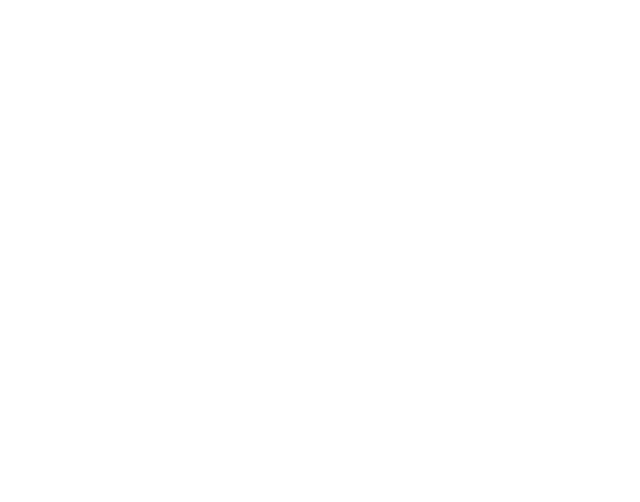
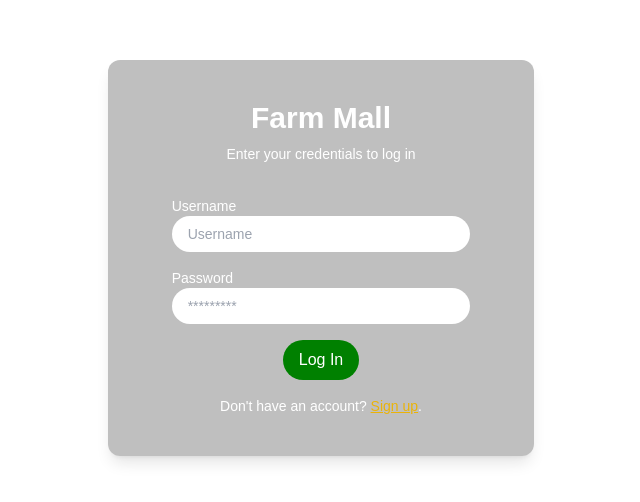
Before and after one commit to Griffin-Ndede/farm_mall, a React (Vite) app: page /login in a window 1280 px wide. Before the commit this address had no page. Shown: the part 142-644 px from the top of the page, without its empty margins (319-959 px from the left). Built offline with nearby package versions, Linux system fonts and the light colour scheme.

Commit message:
creates a login page

```diff
--- a/src/App.jsx
+++ b/src/App.jsx
@@ -2,6 +2,7 @@
 import Dashboard from './components/Dashboard'
 import { BrowserRouter, Route , Routes} from 'react-router-dom'
 import Signup from './components/Signup'
+import Login from './components/Login'
 
 
 
@@ -14,6 +15,7 @@
       <Route path="/" element={<Home/>}></Route>
       <Route path="/dashboard" element={<Dashboard/>}></Route>
       <Route path='/register' element={<Signup/>}></Route>
+      <Route path='/login' element={<Login/>}></Route>
     </Routes>
     </BrowserRouter>
     </>
--- a/src/components/Home.jsx
+++ b/src/components/Home.jsx
@@ -6,7 +6,7 @@
 
 
 function Home() {
-  const [, setPlantingDate] = useState("");
+  const [plantingDate, setPlantingDate] = useState("");
   const [calculatedDate, setCalculatedDate] = useState("");
   const [, setAcres] = useState(0);
   const [estimatedCost, setEstimatedCost] = useState(0);
--- /dev/null
+++ b/src/components/Login.jsx
@@ -0,0 +1,101 @@
+import { useState } from 'react';
+import axios from 'axios';
+import { Link, useNavigate } from 'react-router-dom';
+
+function Login() {
+  const [formData, setFormData] = useState({
+    username: '',
+    password: '',
+  });
+  const [error, setError] = useState(null);
+  const navigate = useNavigate();
+
+  const handleInputChange = (e) => {
+    const { name, value } = e.target;
+    setFormData({
+      ...formData,
+      [name]: value,
+    });
+  };
+
+  const handleLogin = async (e) => {
+    e.preventDefault();
+
+    try {
+      const response = await axios.post('https://api.farmmall.co.ke/login/', {
+        username: formData.username,
+        password: formData.password,
+      });
+
+      if (response.status === 200) {
+        // Store token in local storage or state management solution
+        localStorage.setItem('token', response.data.token);
+        alert('Login successful');
+        navigate('/dashboard'); // Redirect to dashboard or another page
+      }
+    } catch (error) {
+      console.error('Login error:', error.response?.data || error);
+
+      if (error.response && error.response.data) {
+        setError(error.response.data.non_field_errors?.[0] || 'Invalid username or password.');
+      } else {
+        setError('Login failed. Please try again later.');
+      }
+    }
+  };
+
+  return (
+    <div className="flex h-screen w-full items-center justify-center">
+      <div className="rounded-xl bg-black w-full max-w-md lg:w-1/3 bg-opacity-25 px-8 sm:px-12 lg:px-16 py-10 shadow-lg backdrop-blur-md">
+        <div className="text-white">
+          <div className="mb-8 flex flex-col items-center">
+            <h1 className="mb-2 font-extrabold text-2xl sm:text-3xl">Farm Mall</h1>
+            <span className="text-white text-xs sm:text-sm">Enter your credentials to log in</span>
+          </div>
+          <form onSubmit={handleLogin} className="flex flex-col items-center">
+            <div className="mb-4 w-full text-sm">
+              <label htmlFor="username">Username</label>
+              <input
+                className="w-full max-w-xs rounded-3xl font text-black py-2 px-4"
+                type="text"
+                name="username"
+                placeholder="Username"
+                value={formData.username}
+                onChange={handleInputChange}
+                required
+              />
+            </div>
+
+            <div className="mb-4 w-full text-sm">
+              <label htmlFor="password">Password</label>
+              <input
+                className="w-full max-w-xs rounded-3xl font text-black py-2 px-4"
+                type="password"
+                name="password"
+                placeholder="*********"
+                value={formData.password}
+                onChange={handleInputChange}
+                required
+              />
+            </div>
+
+            <button type="submit" className="w-fit max-w-xs rounded-3xl bg-custom-green font text-white py-2 px-4 mb-4">
+              Log In
+            </button>
+
+            {error && <p className="text-red-500 text-xs">{error}</p>}
+
+            <p className="text-xs sm:text-sm">
+              Don&apos;t have an account?{' '}
+              <Link to="/register" className="text-yellow-500 underline">
+                Sign up
+              </Link>.
+            </p>
+          </form>
+        </div>
+      </div>
+    </div>
+  );
+}
+
+export default Login;
--- a/src/components/Navbar.jsx
+++ b/src/components/Navbar.jsx
@@ -50,13 +50,13 @@
               Calculator
             </AnchorLink>
             <Link
-              to="/dashboard"
+              to="/login"
               className="px-3 py-2 text-sm bg-transparent text-white rounded-3xl hover:text-gray-900 focus:text-gray-900 hover:bg-gray-200 focus:bg-gray-200 focus:outline-none focus:shadow-outline"
             >
               Sign in
             </Link>
             <Link
-              to="/signup"
+              to="/register"
               className="px-3 py-2 mx-2 items-center text-sm  bg-transparent text-custom-green bg-white rounded-3xl transition-transform duration-300 hover:scale-105 hover:shadow-xl"
             >
               Sign up
--- a/src/components/Signup.jsx
+++ b/src/components/Signup.jsx
@@ -36,7 +36,7 @@
       });
 
       if (response.status === 201) {
-        // navigate('/login');
+        navigate('/login');
         alert("Registration successfull")
       }
     } catch (error) {
```
